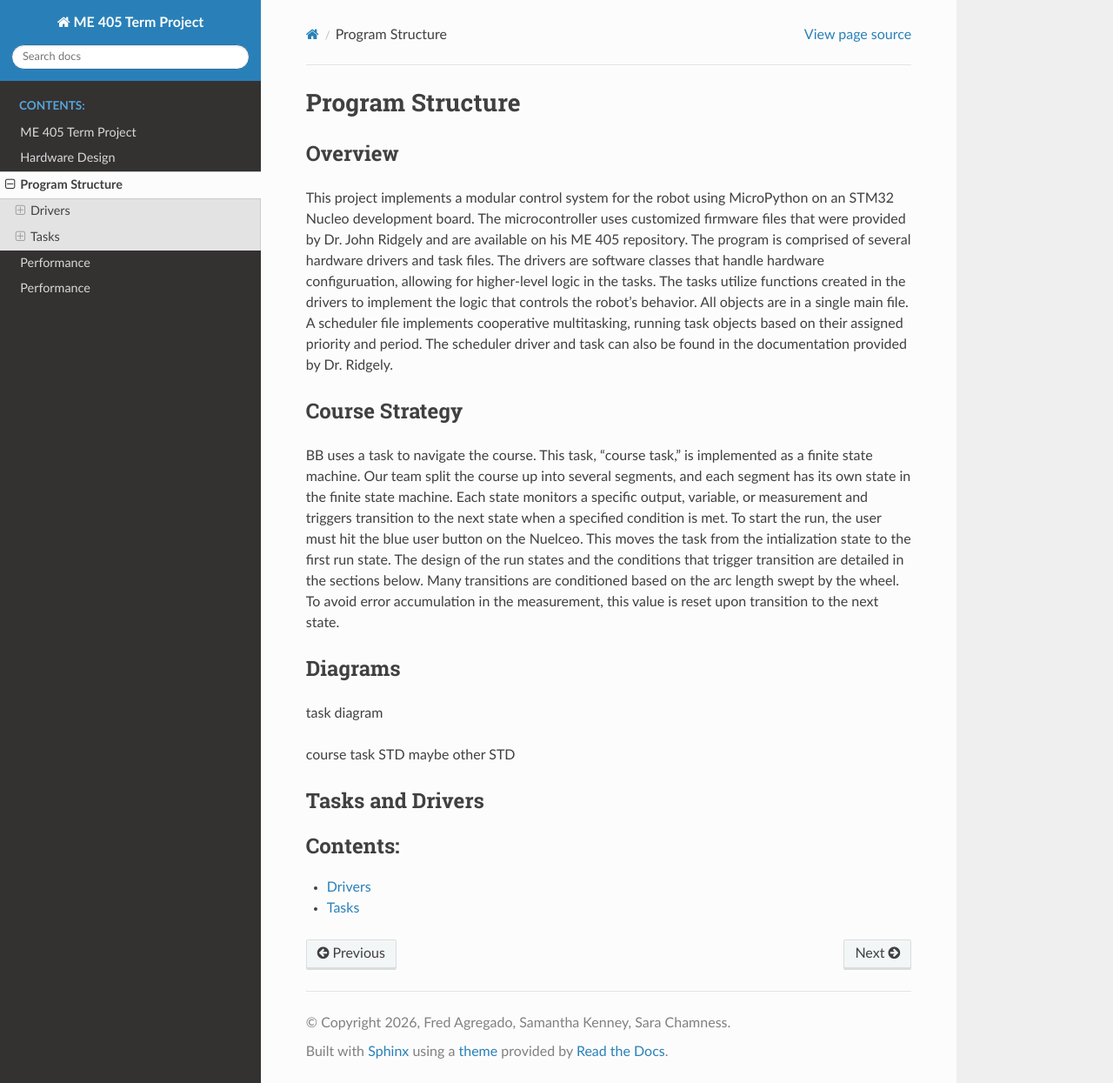
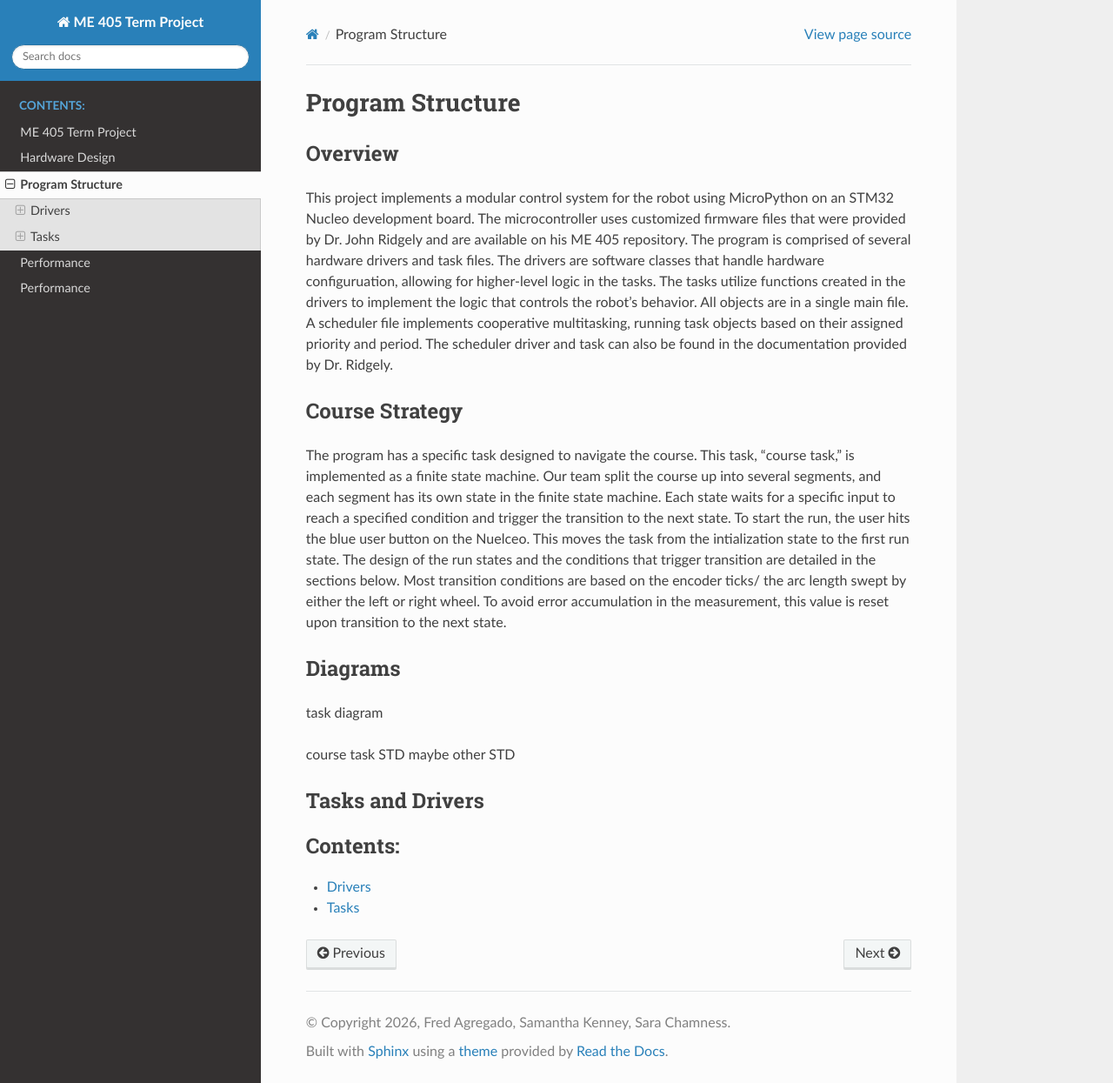
Before and after one commit to shxckr/Romi, a Sphinx documentation site: the page built from docs/source/program_structure.rst, in a window 1280 px wide and 1245 px high. Shown: the whole window at 87% size. Built offline with Sphinx 7.4.7 and the Read the Docs theme 3.1.0, drawn with Linux system fonts in a browser that asks for light colours; pages that are not in the unit, such as notebooks, are missing from menus.

Commit message:
Website updates

```diff
--- a/docs/source/program_structure.rst
+++ b/docs/source/program_structure.rst
@@ -7,7 +7,7 @@ This project implements a modular control system for the robot using MicroPython
 
 Course Strategy
 --------------
-BB uses a task to navigate the course. This task, "course task," is implemented as a finite state machine. Our team split the course up into several segments, and each segment has its own state in the finite state machine. Each state monitors a specific output, variable, or measurement and triggers transition to the next state when a specified condition is met. To start the run, the user must hit the blue user button on the Nuelceo. This moves the task from the intialization state to the first run state. The design of the run states and the conditions that trigger transition are detailed in the sections below. Many transitions are conditioned based on the arc length swept by the wheel. To avoid error accumulation in the measurement, this value is reset upon transition to the next state.
+The program has a specific task designed to navigate the course. This task, "course task," is implemented as a finite state machine. Our team split the course up into several segments, and each segment has its own state in the finite state machine. Each state waits for a specific input to reach a specified condition and trigger the transition to the next state. To start the run, the user hits the blue user button on the Nuelceo. This moves the task from the intialization state to the first run state. The design of the run states and the conditions that trigger transition are detailed in the sections below. Most transition conditions are based on the encoder ticks/ the arc length swept by either the left or right wheel. To avoid error accumulation in the measurement, this value is reset upon transition to the next state.
 
 
 Diagrams
```
